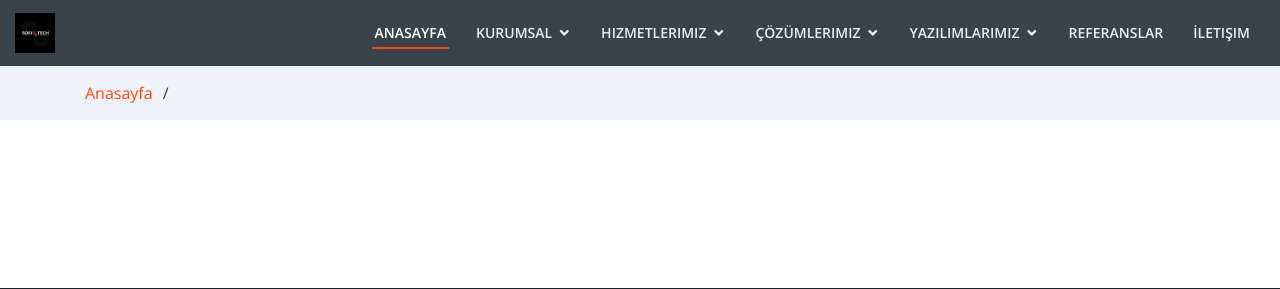
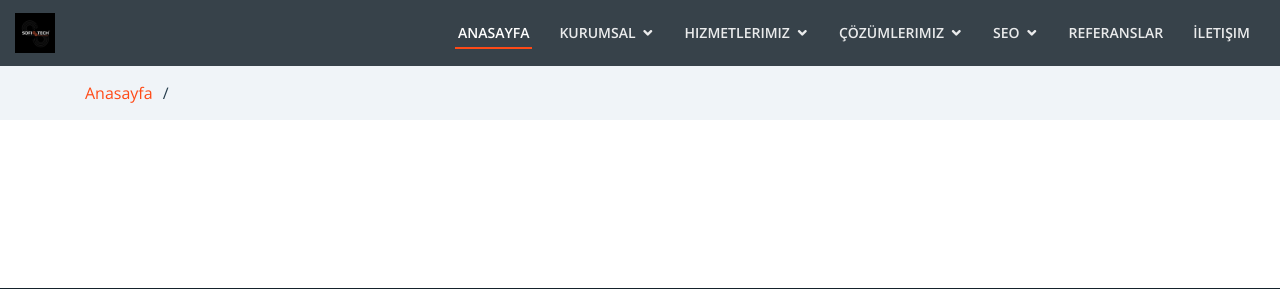
Before and after one commit to kopuskopecik/sofistik, a Django app: template templates/detail.html in a window 1280 px wide. Shown: the top 289 px of the page. Run offline with Django 3.2, Linux system fonts and the light colour scheme; the template is opened without the code that fills it, so the values that code supplies are empty; some libraries are stand-ins or nearby versions.

Commit message:
Yazılım seo olarak değiştirildi

```diff
--- a/home/models.py
+++ b/home/models.py
@@ -151,7 +151,7 @@ class Service(models.Model):
     image = models.ImageField()
     slug = models.SlugField(editable = False)
     service_or_not = models.BooleanField("Hizmet ise tıklanacak değilse Tıklanmayacak", default = False)
-    software = models.BooleanField("Yazılım Hizmetleri için tıklanacak", default = False)
+    software = models.BooleanField("Seo Başlıkları için tıklanacak", default = False)
     description = models.CharField("Google'da çıkacak olan yazı", max_length=150)
     keywords = models.CharField("Google'da aramalarda çıkabilmek için gerekli anahtar kelimler", max_length=150)
     active = models.BooleanField("Sitede gösterilsin mi", default = False)
--- a/templates/detail.html
+++ b/templates/detail.html
@@ -132,7 +132,7 @@
             </li>
 
             <li class="drop-down">
-              <a href="{% url 'home:home' %}#softwares">Yazılımlarımız</a>
+              <a href="{% url 'home:home' %}#softwares">SEO</a>
               <ul>
                 {% for solution in softwares %}
                 <li>
--- a/templates/index.html
+++ b/templates/index.html
@@ -103,7 +103,7 @@
             </ul>
           </li>
 
-          <li class="drop-down"><a href="#softwares">Yazılımlarımız</a>
+          <li class="drop-down"><a href="#softwares">SEO</a>
             <ul>
              {% for solution in softwares %}
               <li><a href="{{solution.get_absolute_url}}">{{solution.title}}</a></li>
@@ -350,8 +350,8 @@
           <div class="container" data-aos="fade-up">
 
             <div class="section-title">
-              <h2>Yazılımlarımız </h2>
-              <p>Yazılım Çözümlerimize göz atın</p>
+              <h2>SEO </h2>
+              <p>SEO Çözümlerimize göz atın</p>
             </div>
 
             <div class="row" data-aos="fade-up" data-aos-delay="200">
```
Also changed, not shown: home/migrations/0028_auto_20210105_2200.py (added).
